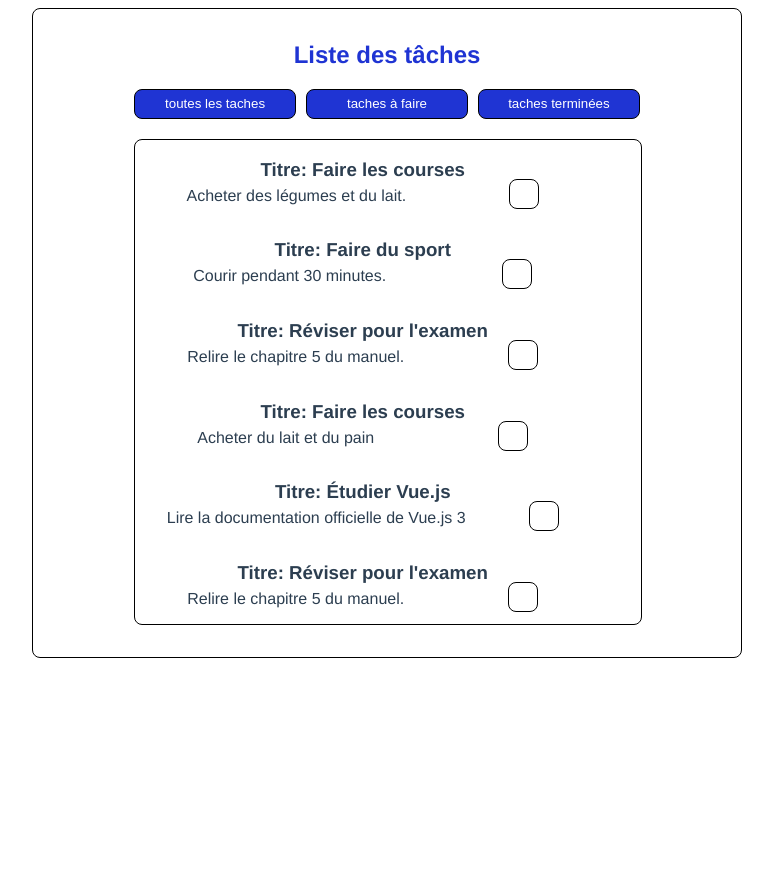
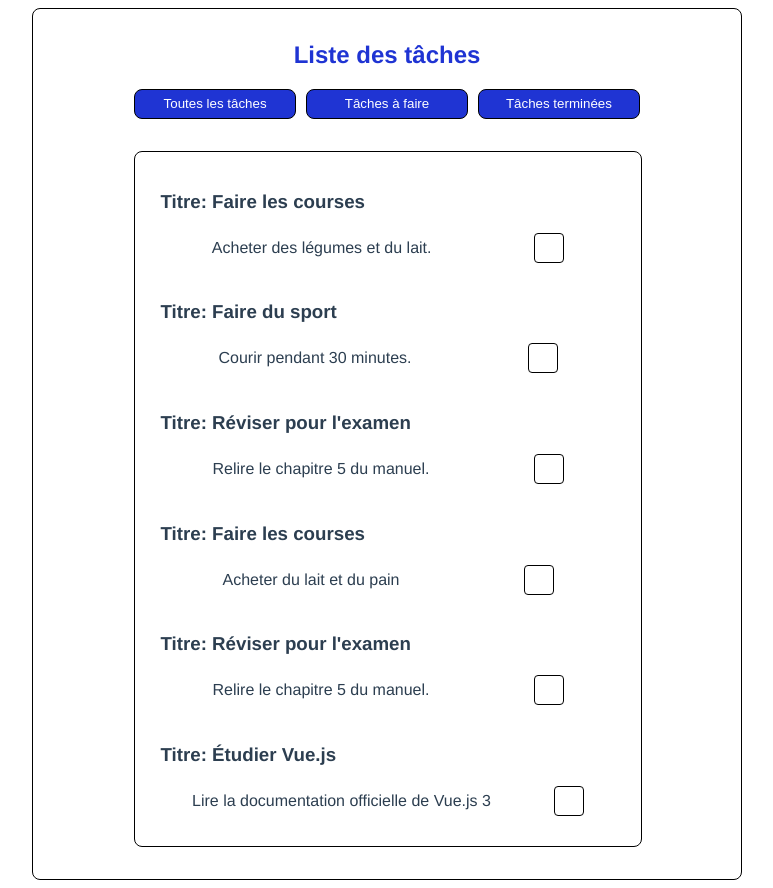
Before and after one commit to fatimaezzahraaelankoud/vue-js-tp-ensas, a Vue app in the folder tp4_gestion_tache/tp-gestion-tache/: page / in a window 1280 px wide. Shown: the whole page, without its empty margins (253-1026 px from the left). Before the commit the page ends 800 px from the top, so only its background shows below. Built offline with nearby package versions, Linux system fonts and the light colour scheme.

Commit message:
ajout du filtre pour les bouttons

```diff
--- a/tp4_gestion_tache/tp-gestion-tache/public/listtache.json
+++ b/tp4_gestion_tache/tp-gestion-tache/public/listtache.json
@@ -15,7 +15,7 @@
       "id": 3,
       "title": "Réviser pour l'examen",
       "description": "Relire le chapitre 5 du manuel.",
-      "completed": false
+      "completed": true
     },
      {
     "id": 4,
@@ -25,15 +25,14 @@
   },
   {
     "id": 5,
+    "title": "Réviser pour l'examen",
+    "description": "Relire le chapitre 5 du manuel.",
+    "completed": false
+  }, {
+    "id": 6,
     "title": "Étudier Vue.js",
     "description": "Lire la documentation officielle de Vue.js 3",
     "completed": true
-  },
-  {
-    "id": 6,
-    "title": "Réviser pour l'examen",
-    "description": "Relire le chapitre 5 du manuel.",
-    "completed": false
   }
 
   ]
--- a/tp4_gestion_tache/tp-gestion-tache/src/components/TaskList.vue
+++ b/tp4_gestion_tache/tp-gestion-tache/src/components/TaskList.vue
@@ -2,12 +2,13 @@
   <div class="task-list">
     <h2>Liste des tâches</h2>
     <div class="buttons">
-    <button @click="filter_all">toutes les taches </button>
-    <button @click="filter_all"> taches à faire</button>
-    <button @click="filter_all"> taches terminées</button>
+      <button @click="filterAll('all')">Toutes les tâches</button>
+      <button @click="filterAll('encours')">Tâches à faire</button>
+      <button @click="filterAll('done')">Tâches terminées</button>
     </div>
+
     <div class="listestasks">
-    <div class="listtache" v-for="tache in taches" :key="tache.id" >
+      <div class="listtache" v-for="tache in taches" :key="tache.id">
         <h3>Titre: {{tache.title}}</h3>
         <div class="description_button">
           <p>{{tache.description}}</p>
@@ -15,8 +16,6 @@
         </div>
       </div>
     </div>
-
-
   </div>
 </template>
 
@@ -25,92 +24,99 @@ export default {
   name: "TaskList",
   data() {
     return {
-     taches:[]
-
+      taches: [],
+      allTaches: []
     };
   },
-  computed: {
-
+  methods: {
+    async fetchTache() {
+      const res = await fetch("/listtache.json");
+      const data = await res.json();
+      this.allTaches = data;
+      this.taches = [...this.allTaches];
     },
-  methods: {
-  async fetchTache(){
-     const res = await fetch("/listtache.json");
-     this.taches = await res.json();
+    filterAll(type) {
+      if (type === "all") {
+        this.taches = [...this.allTaches];
+      } else if (type === "encours") {
+        this.taches = this.allTaches.filter(tache => !tache.completed);
+      } else if (type === "done") {
+        this.taches = this.allTaches.filter(tache => tache.completed);
       }
-
+    }
   },
   mounted() {
     this.fetchTache();
   }
-
 };
 </script>
 
 <style scoped>
-
-.task-list{
-  border: 1px solid #000000 ;
-  display: flex ;
-  flex-direction: column ;
-  justify-contend: center ;
-  padding: 12px 8% ;
-  width: 40% ;
-  margin: 0% auto ;
-  text-align: center ;
-  border-radius: 8px  ;
-  background-color: #ffffffff
-}
-h2{
-  color: #1f34d3ff
-
-}
-.buttons{
-
-  display: flex ;
-  justify-content: space-between ;
-
-
-}
-button{
- background-color: #1f34d3ff ;
-  color: #ffffff ;
-  border: 1px solid #000000 ;
-  border-radius: 8px ;
-  cursor: pointer ;
-  width: 32% ;
-  height: 30px
+.task-list {
+  border: 1px solid #000000;
+  display: flex;
+  flex-direction: column;
+  justify-content: center;
+  padding: 12px 8%;
+  width: 40%;
+  margin: 0 auto;
+  text-align: center;
+  border-radius: 8px;
+  background-color: #ffffff;
 }
 
-.listtache{
-width: 90% ;
-display: flex ;
-flex-direction: column ;
-}
-.description_button{
-display: flex ;
-justify-content: center ;
-text-align: center ;
-justify-content: space-around ;
-
-
-}
-.description_button button{
-width: 30px ;
-height: 30px ;
-background-color: #ffffffff ;
-margin-top : 8px
-}
-.listtache h3{
-margin-bottom: -10px
+h2 {
+  color: #1f34d3;
 }
 
-.listestasks{
-border: 1px solid #000000 ;
-border-radius: 8px ;
-margin: 20px auto ;
-width: 100%
-
+.buttons {
+  display: flex;
+  justify-content: space-between;
+  margin-bottom: 12px;
 }
 
+button {
+  background-color: #1f34d3;
+  color: #ffffff;
+  border: 1px solid #000000;
+  border-radius: 8px;
+  cursor: pointer;
+  width: 32%;
+  height: 30px;
+}
 
+.listtache {
+  width: 90%;
+  display: flex;
+  flex-direction: column;
+  margin: 10px auto;
+}
+
+.description_button {
+  display: flex;
+  justify-content: space-around;
+  align-items: center;
+  margin-top: 6px;
+}
+
+.description_button button {
+  width: 30px;
+  height: 30px;
+  background-color: #ffffff;
+  border: 1px solid #000;
+  border-radius: 4px;
+}
+
+.listtache h3 {
+  margin-bottom: 4px;
+  text-align: left;
+}
+
+.listestasks {
+  border: 1px solid #000000;
+  border-radius: 8px;
+  margin: 20px auto;
+  width: 100%;
+  padding: 10px 0;
+}
 </style>
```
Lines whose indentation alone changed are shown as unchanged.
